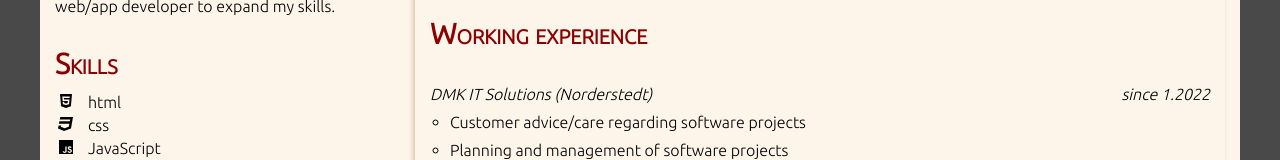
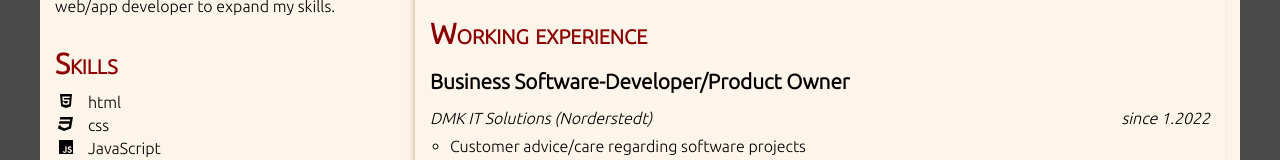
Before and after one commit to mcbauman/jepleting, a React (Create React App) app: page / in a window 1280 px wide. Shown: the part 494-654 px from the top of the page. Built offline with nearby package versions, Linux system fonts and the light colour scheme.

Commit message:
errorHandleded

```diff
--- a/src/components/lang.js
+++ b/src/components/lang.js
@@ -122,6 +122,7 @@ const trans={
         learningC:"learning C#",
         later:"planned for later: Vue.js, Blazor, Flutter, advisory und guiding the team",
         comparism:"FullStack-project in C# and Express",
+        dmk:"Business Software-Developer/Product Owner",
         seit:"since",
         kundenkontakt:"Customer advice/care regarding software projects",
         management:"Planning and management of software projects",
```
